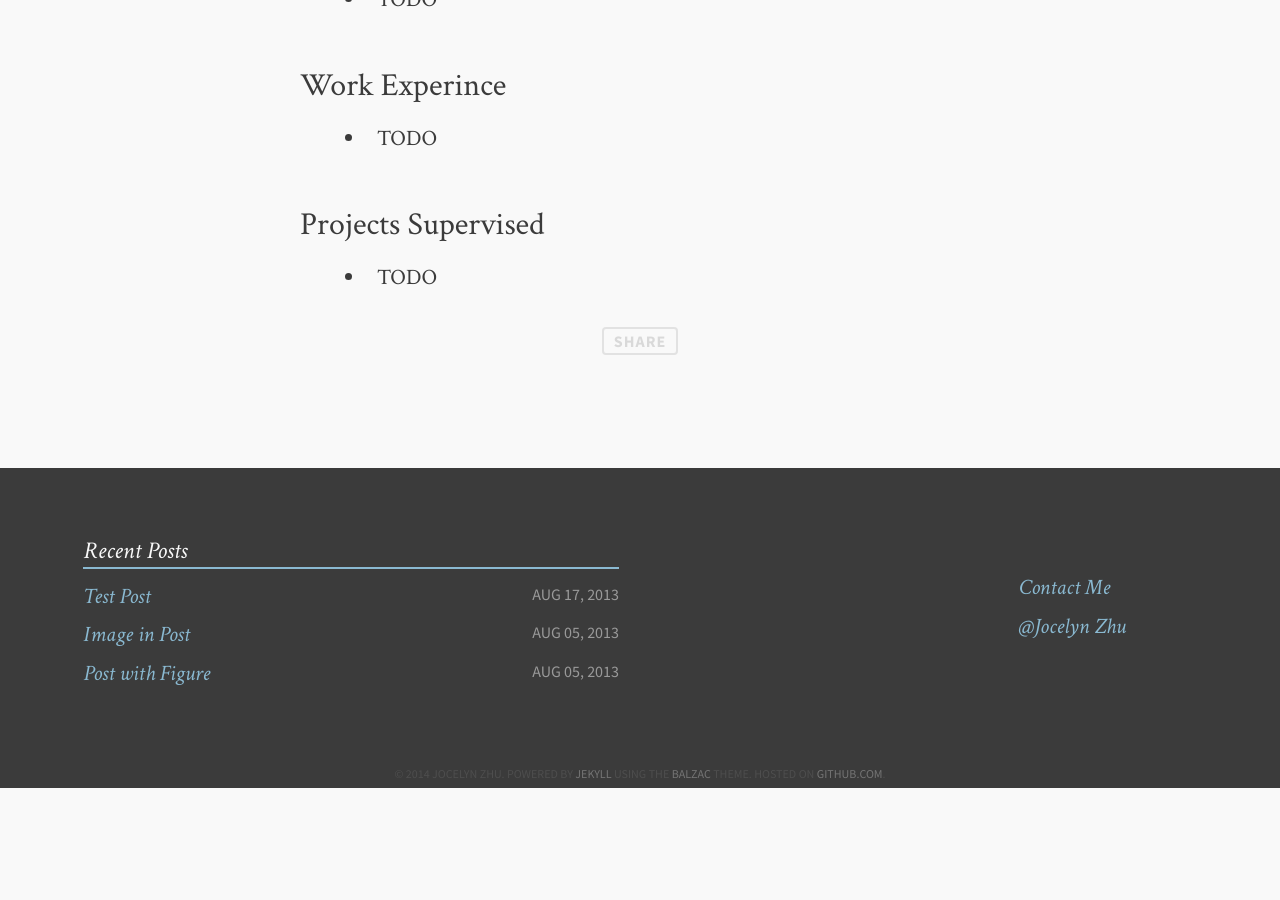
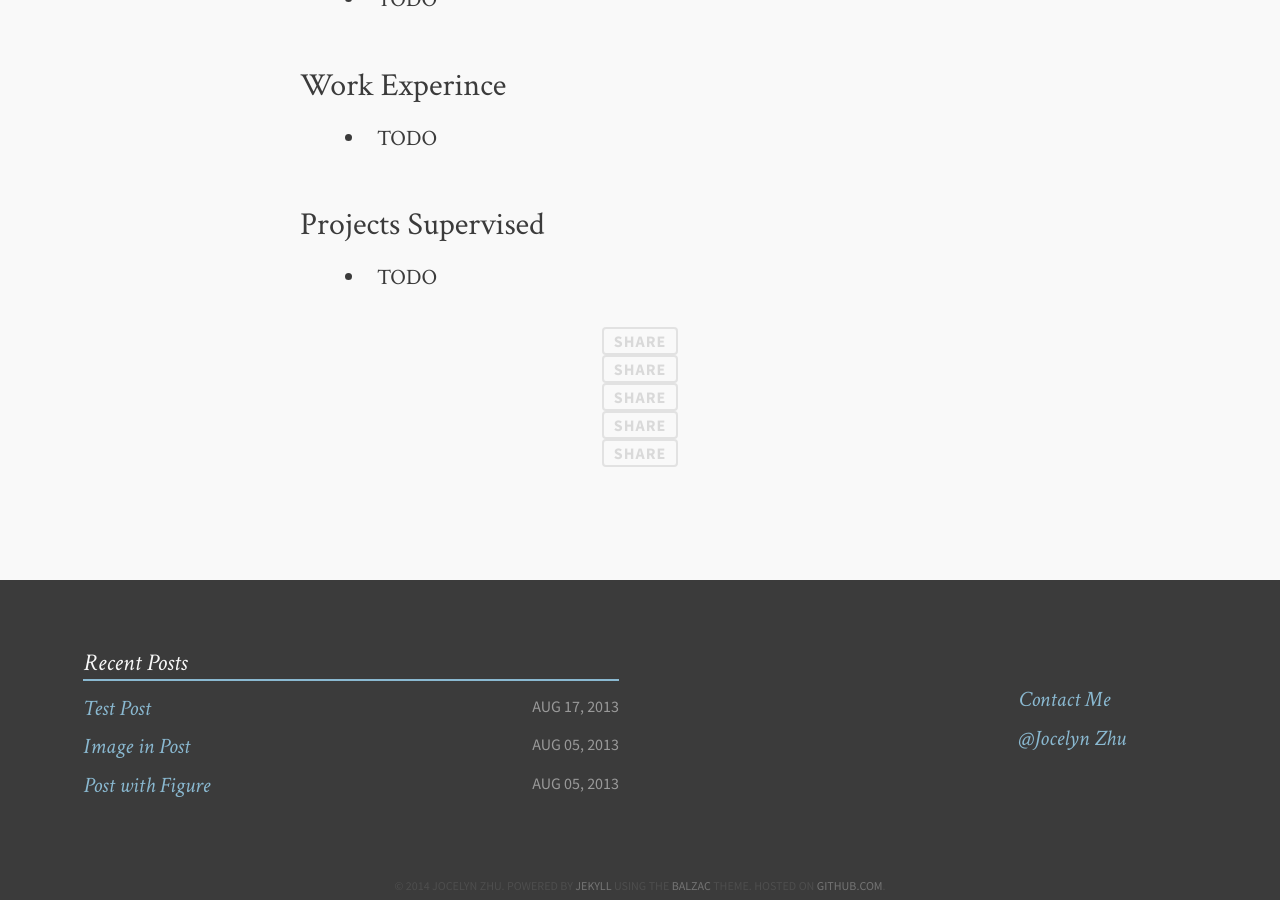
Before and after one commit to jocelynzhu/jocelynzhu.github.io, a Jekyll site: the page built from about.md, in a window 1280 px wide and 900 px high, scrolled down 913 px. Built offline with Jekyll 4.4.1, drawn with Linux system fonts in a browser that asks for light colours; comment, search, counter and statistics services are not loaded; before the commit the page ends 1701 px from its top, so only the background shows below that.

Commit message:
debuging disqus and weibo share
Signed-off-by: Qu Xiaofeng <quxiaofeng.at.polyu@gmail.com>

```diff
--- a/_config.yml
+++ b/_config.yml
@@ -14,7 +14,7 @@
   github:         jocelynzhu
   instagram:
   dribbble:
-  disqus:         jocelynzhu
+  disqus:         jocelynzhutk
   weibonumber:    u/1723564844
   weiboname:
   # Plug in your disqus shortname!
--- a/_layouts/page.html
+++ b/_layouts/page.html
@@ -54,7 +54,6 @@
 
         {{ endif }}
 
-
       {{ endif }}
 
       </article>
--- a/_layouts/post.html
+++ b/_layouts/post.html
@@ -22,8 +22,36 @@
 
         {{ content }}
 
+      {{ if site.owner.twitter }}
+
       <a class="share" href="https://twitter.com/intent/tweet?text=&quot;{{ page.title }}&quot;%20{{ site.url }}{{ page.url }}%20via%20&#64;{{ site.owner.twitter }}" data-dnt="true">Share</a>
       <script>!function(d,s,id){var js,fjs=d.getElementsByTagName(s)[0];if(!d.getElementById(id)){js=d.createElement(s);js.id=id;js.src="//platform.twitter.com/widgets.js";fjs.parentNode.insertBefore(js,fjs);}}(document,"script","twitter-wjs");</script>
+
+      {{ elsif site.owner.weiboname }}
+
+        {{ if page.image.feature }}
+
+        <a class="share" href="http://service.weibo.com/share/share.php?url={{ site.url}}{{ page.url }}&appkey=&title=&quot;{{ page.title }}&quot;%20{{ site.url }}{{ page.url }}%20via%20&#64;{{ site.owner.weiboname }}&pic={{ site.url }}/images/{{ page.image.feature }}&ralateUid=&language=zh_cn">Share</a>
+
+        {{ else }}
+
+        <a class="share" href="http://service.weibo.com/share/share.php?url={{ site.url}}{{ page.url }}&appkey=&title=&quot;{{ page.title }}&quot;%20{{ site.url }}{{ page.url }}%20via%20&#64;{{ site.owner.weiboname }}&pic=&ralateUid=&language=zh_cn">Share</a>
+
+        {{ endif }}
+
+      {{ elsif site.owner.weibonumber }}
+
+        {{ if page.image.feature }}
+
+        <a class="share" href="http://service.weibo.com/share/share.php?url={{ site.url}}{{ page.url }}&appkey=&title=&quot;{{ page.title }}&quot;%20{{ site.url }}{{ page.url }}%20via%20&#64;{{ site.owner.name }}&pic={{ site.url }}/images/{{ page.image.feature }}&ralateUid=&language=zh_cn">Share</a>
+
+        {{ else }}
+
+        <a class="share" href="http://service.weibo.com/share/share.php?url={{ site.url}}{{ page.url }}&appkey=&title=&quot;{{ page.title }}&quot;%20{{ site.url }}{{ page.url }}%20via%20&#64;{{ site.owner.name }}&pic=&ralateUid=&language=zh_cn">Share</a>
+
+        {{ endif }}
+
+      {{ endif }}
 
       {% if page.comments %}
       <aside class="disqus">
```
